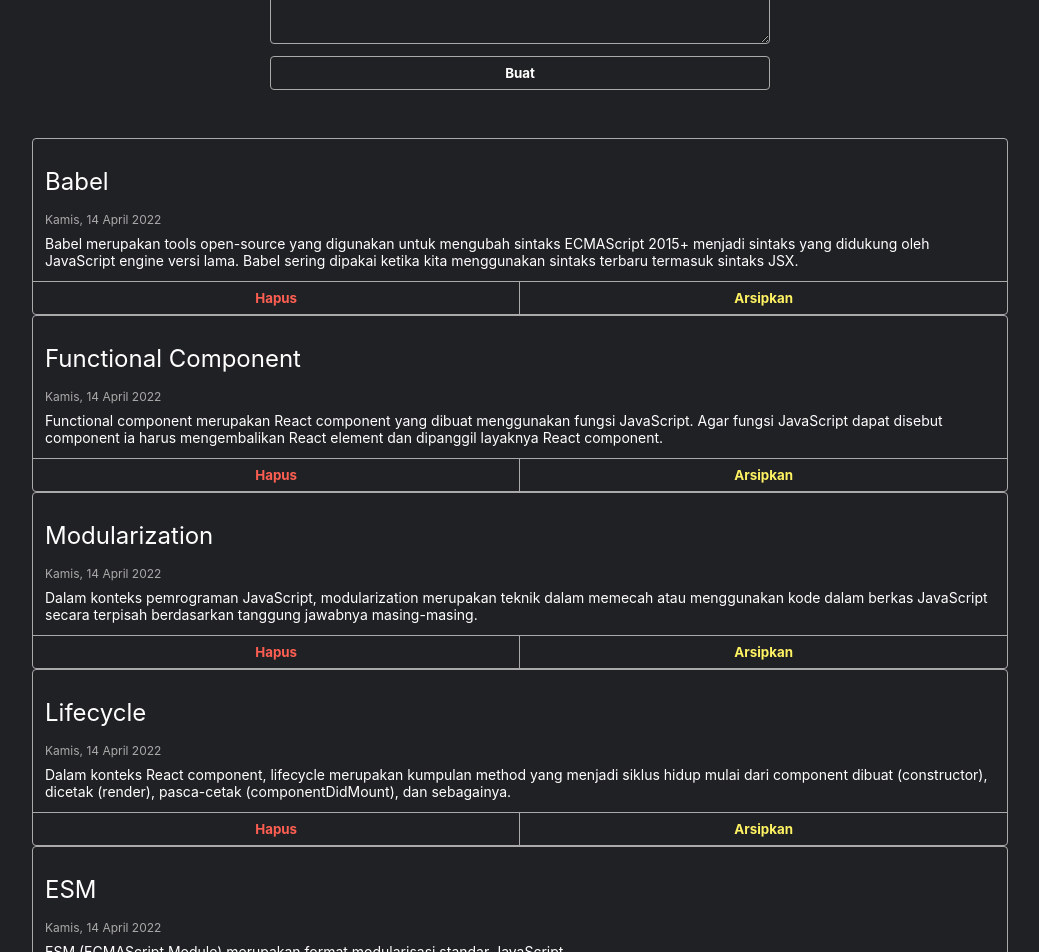
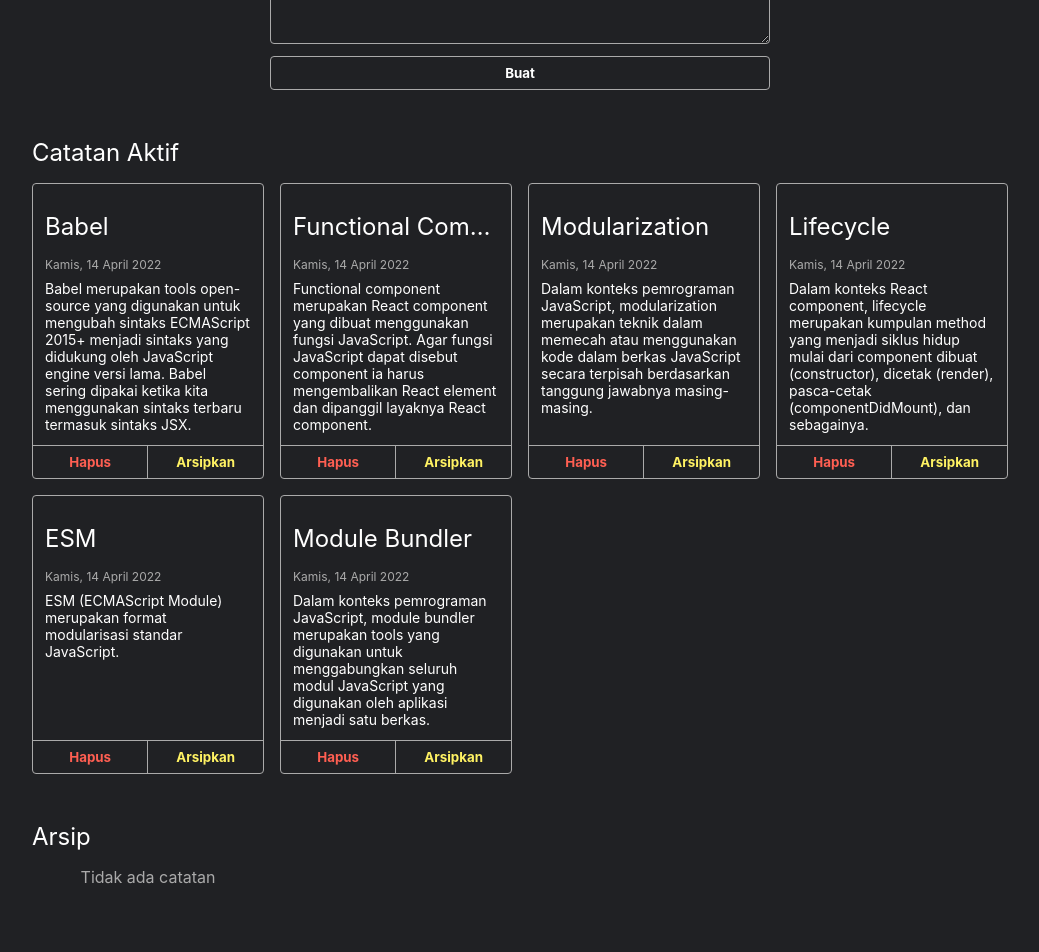
Before and after one commit to rfsyhb/react-learn-personal-note, a React (Vite) app: page / in a window 1280 px wide. Shown: the part 300-1252 px from the top of the page, without its empty margins (120-1159 px from the left). Built offline with nearby package versions, Linux system fonts and the light colour scheme.

Commit message:
salah className dan pemisahan arsip dan arsipn't

```diff
--- a/src/components/NoteList.jsx
+++ b/src/components/NoteList.jsx
@@ -16,7 +16,9 @@
   const ArchivedNotes = filteredNotes.filter(note => note.archived)
 
   return (
-    <div className="note-list">
+    <>
+      <h2>Catatan Aktif</h2>
+      <div className="notes-list">
         {UnarchivedNotes.length > 0
           ? UnarchivedNotes.map((note) => (
             <NoteItem
@@ -32,6 +34,10 @@
             />
           ))
           : <p className="notes-list__empty-message">Tidak ada catatan</p>}
+        </div>
+
+      <h2>Arsip</h2>
+      <div className="notes-list">
         {ArchivedNotes.length > 0
         ? ArchivedNotes.map((note) => (
           <NoteItem
@@ -47,8 +53,8 @@
           />
         ))
         :<p className="notes-list__empty-message">Tidak ada catatan</p>}
-
     </div>
+    </>
   );
 }
 
```
Lines whose indentation alone changed are shown as unchanged.
